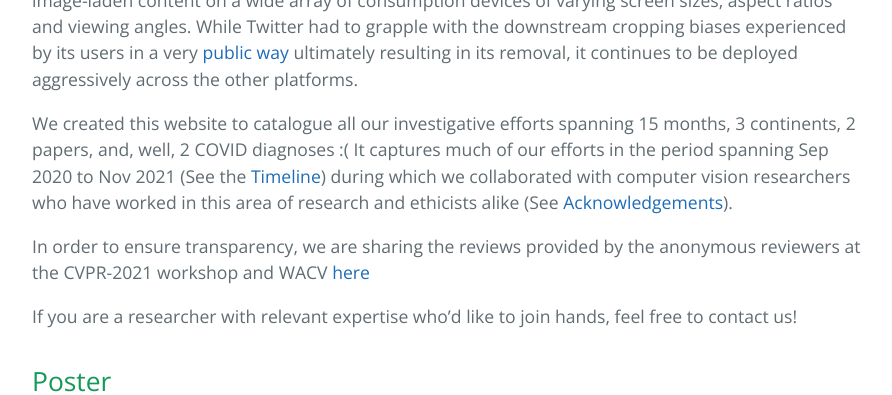
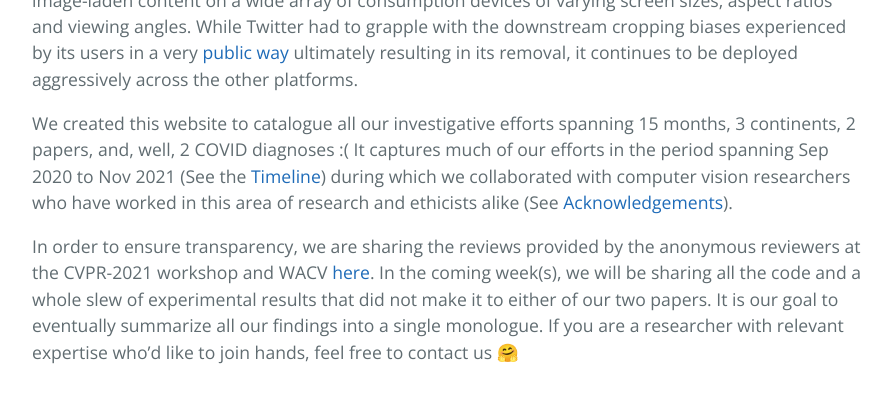
Before and after one commit to vinayprabhu/Saliency_Image_Cropping, a Jekyll site: the page built from index.md, in a window 1280 px wide and 900 px high, scrolled down 1004 px, cut to the strip 0-395 px from the top of the window. Shown: the whole strip, without its empty margins (192-1084 px from the left). Built offline with Jekyll 4.4.1, drawn with Linux system fonts in a browser that asks for light colours.

Commit message:
Update index.md

```diff
--- a/index.md
+++ b/index.md
@@ -23,9 +23,8 @@ While Twitter had to grapple with the downstream cropping biases experienced by
 We created this website to catalogue all our investigative efforts spanning 15 months, 3 continents, 2 papers, and, well, 2 COVID diagnoses :(
 It captures much of our efforts in the period spanning Sep 2020 to Nov 2021 (See the [Timeline](#timeline)) during which we collaborated with computer vision researchers who have worked in this area of research and ethicists alike (See [Acknowledgements](#acknowledgements)).
 
-In order to ensure transparency, we are sharing the reviews provided by the anonymous reviewers at the CVPR-2021 workshop and WACV [here](https://github.com/vinayprabhu/Saliency_Image_Cropping/tree/main/paper)
-
-If you are a researcher with relevant expertise who’d like to join hands, feel free to contact us!
+In order to ensure transparency, we are sharing the reviews provided by the anonymous reviewers at the CVPR-2021 workshop and WACV [here](https://github.com/vinayprabhu/Saliency_Image_Cropping/tree/main/paper).
+In the coming week(s), we will be sharing all the code and a whole slew of experimental results that did not make it to either of our two papers. It is our goal to eventually summarize all our findings into a single monologue. If you are a researcher with relevant expertise who’d like to join hands, feel free to contact us 🤗
 
 ## Poster
 ![WACV-2022 Poster](./gallery/1384-wacv-poster.svg)
```
